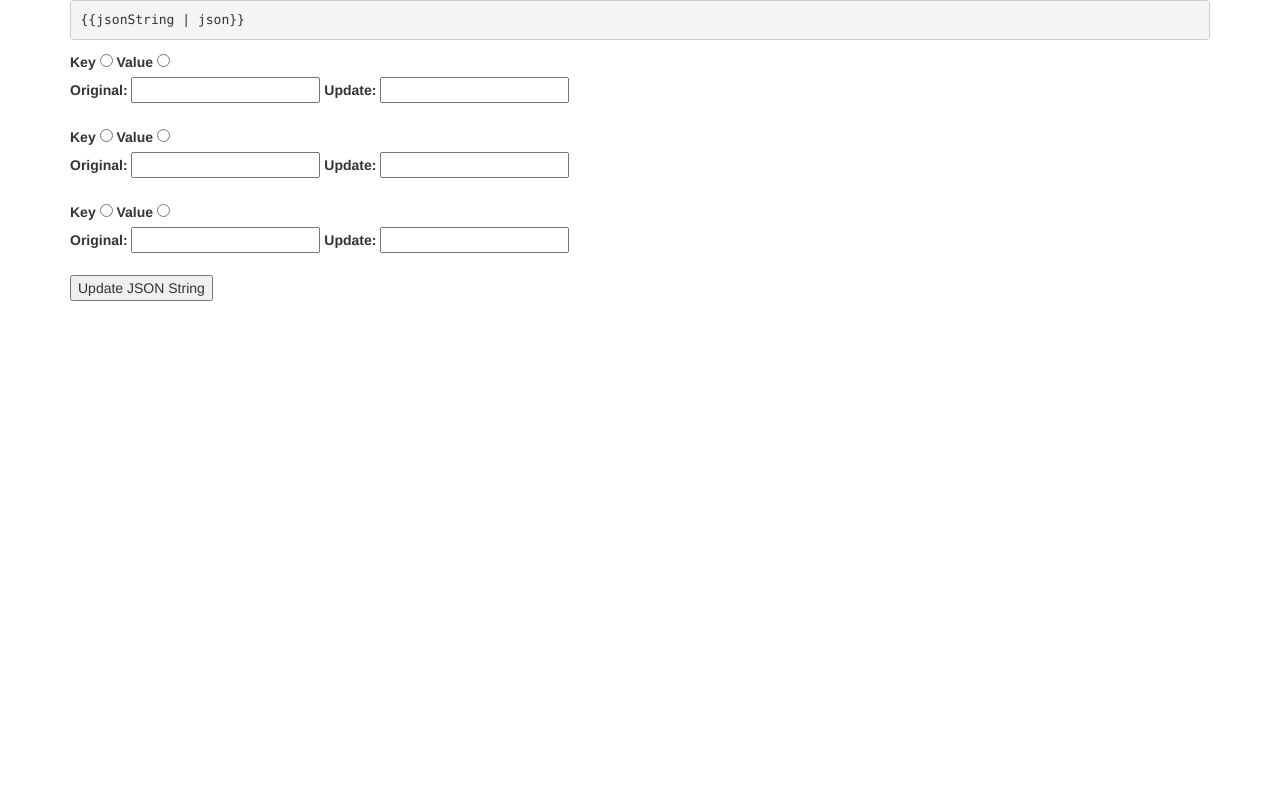
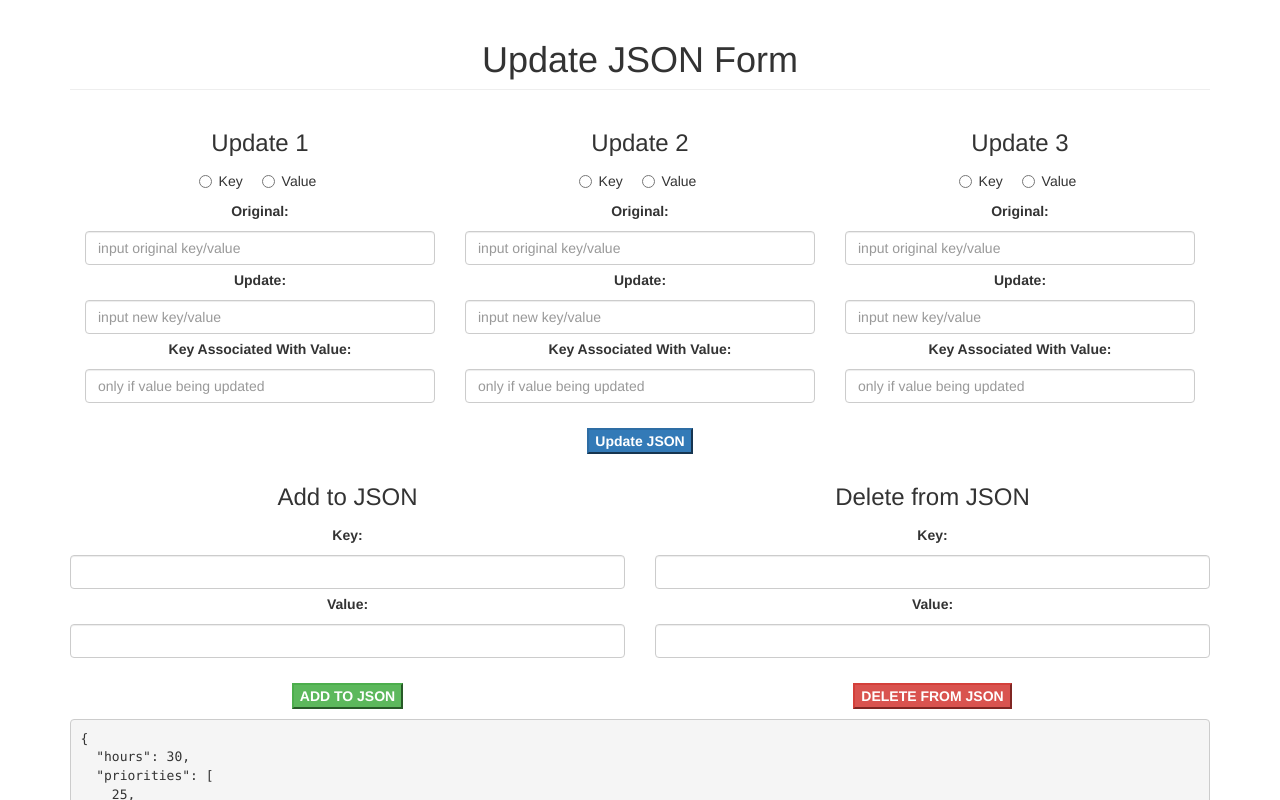
Before and after one commit to pdpatel2/json-editor, a website: page index.html in a window 1280 px wide. Shown: the top 800 px of the page. Drawn offline with nearby package versions, Linux system fonts and the light colour scheme.

Commit message:
adds and deletes from primary layer of json

```diff
--- a/index.html
+++ b/index.html
@@ -12,47 +12,110 @@
 
   <body ng-app="app" ng-controller="angular">
     <div class="container">
+      <h1 class="center page-header animate">Update JSON Form</h1>
+<!--       <form name="UpdateJsonForm" novalidate ng-submit="fieldsToEdit([[original, update, field, id],[original2, update2, field2, id2],[original3, update3, field3, id3]])"> -->
 
-      <pre>{{jsonString | json}}</pre>
+      <form name="UpdateJsonForm" novalidate ng-submit="fieldsToEdit([update1, update2, update3])">
 
-<!--       <div ng-repeat="(key, value) in jsonString">
-      Key: {{key}}
-      Value: {{value}}
-      </div> -->
+        <div row>
+          <div class="col-md-4">
+            <h3 class="center">Update 1</h3>
+            <div class="form-group center">
+              <label class="radio-inline"><input type="radio" ng-model="update1.field" value="key">Key</label>
+              <label class="radio-inline"><input type="radio" ng-model="update1.field" value="value">Value</label><br>
 
-      <label for="field">Key</label>
-      <input type="radio" ng-model="field" value="key">
-      <label for="field">Value</label>
-      <input type="radio" ng-model="field" value="value"><br>
+              <label for="original">Original:</label>
+              <input type="text" class="form-control" placeholder="input original key/value" ng-model="update1.original">
 
-      <label for="original">Original:</label>
-      <input type="text" ng-model="original">
-      <label for="update">Update:</label>
-      <input type="text" ng-model="update"><br><br>
+              <label for="update">Update:</label>
+              <input type="text" class="form-control" placeholder="input new key/value" ng-model="update1.new">
 
-      <label for="field">Key</label>
-      <input type="radio" ng-model="field2" value="key">
-      <label for="field">Value</label>
-      <input type="radio" ng-model="field2" value="value"><br>
+              <label for="key">Key Associated With Value:</label>
+              <input type="text" class="form-control" placeholder="only if value being updated" ng-model="update1.id">
+            </div>
+          </div>
 
-      <label for="original2">Original:</label>
-      <input type="text" ng-model="original2">
-      <label for="update2">Update:</label>
-      <input type="text" ng-model="update2"><br><br>
+          <div class="col-md-4">
+            <h3 class="center">Update 2</h3>
+            <div class="form-group center">
+              <label class="radio-inline"><input type="radio" ng-model="update2.field" value="key">Key</label>
+              <label class="radio-inline"><input type="radio" ng-model="update2.field" value="value">Value</label><br>
 
-      <label for="field">Key</label>
-      <input type="radio" ng-model="field3" value="key">
-      <label for="field">Value</label>
-      <input type="radio" ng-model="field3" value="value"><br>
+              <label for="original">Original:</label>
+              <input type="text" class="form-control" placeholder="input original key/value" ng-model="update2.original">
 
-      <label for="original3">Original:</label>
-      <input type="text" ng-model="original3">
-      <label for="update3">Update:</label>
-      <input type="text" ng-model="update3"><br><br>
+              <label for="update">Update:</label>
+              <input type="text" class="form-control" placeholder="input new key/value" ng-model="update2.new">
 
-      <button ng-click="fieldsToEdit([[original, update, field],[original2, update2, field2],[original3, update3, field3]])">Update JSON String</button>
+              <label for="key">Key Associated With Value:</label>
+              <input type="text" class="form-control" placeholder="only if value being updated" ng-model="update2.id">
+            </div>
+          </div>
 
-    </div>
+          <div class="col-md-4">
+            <h3 class="center">Update 3</h3>
+            <div class="form-group center">
+              <label class="radio-inline"><input type="radio" ng-model="update3.field" value="key">Key</label>
+              <label class="radio-inline"><input type="radio" ng-model="update3.field" value="value">Value</label><br>
+
+              <label for="original">Original:</label>
+              <input type="text" class="form-control" placeholder="input original key/value" ng-model="update3.original">
+
+              <label for="update">Update:</label>
+              <input type="text" class="form-control" placeholder="input new key/value" ng-model="update3.new">
+
+              <label for="key">Key Associated With Value:</label>
+              <input type="text" class="form-control" placeholder="only if value being updated" ng-model="update3.id">
+            </div>
+          </div>
+        </div>
+
+        <div class="row center">
+          <button type="submit" class="button btn-primary"><strong>Update JSON</strong></button>
+        </div>
+
+      </form>
+
+      <div class="row">
+
+        <div class="col-md-6">
+          <form name="AddToJson" novalidate ng-submit="add(aobj)">
+            <h3 class="center">Add to JSON</h3>
+            <div class="form-group center">
+              <label for="akey">Key:</label>
+              <input type="text" class="form-control" ng-model="aobj.key">
+              <label for="avalue">Value:</label>
+              <input type="text" class="form-control" ng-model="aobj.value">
+            </div>
+            <div class="row center">
+              <button type="submit" class="button btn-success"><strong>ADD TO JSON</strong></button>
+            </div>
+          </form>
+        </div>
+
+        <div class="col-md-6">
+          <form name="DeleteFromJson" novalidate ng-submit="delete(dobj)">
+            <h3 class="center">Delete from JSON</h3>
+            <div class="form-group center">
+              <label for="dkey">Key:</label>
+              <input type="text" class="form-control" ng-model="dobj.key">
+              <label for="dvalue">Value:</label>
+              <input type="text" class="form-control" ng-model="dobj.value">
+            </div>
+            <div class="row center">
+              <button type="submit" class="button btn-danger"><strong>DELETE FROM JSON</strong></button>
+            </div>
+          </form>
+        </div>
+
+      </div>
+
+
+      <div class=row>
+        <div class="col-md-12">
+          <pre>{{jsonString | json}}</pre>
+        </div>
+      </div>
 
   </body>
 
--- a/js/index.js
+++ b/js/index.js
@@ -1,10 +1,6 @@
 var app = angular.module("app", [])
 
 app.controller("angular", function($scope) {
-	// $scope.jsonString = {
-	// 	"name": "Priti",
-	// 	"location": "NYC"
-	// }
 
 	$scope.jsonString = {
 	    "hours": 30,
@@ -54,45 +50,69 @@ app.controller("angular", function($scope) {
 	    ]
 	}
 
-	function checkForUpdate(obj, original, update) {
+	$scope.fieldsToEdit = function(arr) {
+		console.log(arr)
+		arr.forEach(function(elem) {
+			if(elem) {
+				checkForUpdate($scope.jsonString, elem.original, elem.new, elem.field, elem.id)
+			}
+		})
+	}
+
+	$scope.add = function(obj) {
+		console.log(obj)
+		$scope.jsonString[obj.key] = obj.value
+	}
+
+	$scope.delete = function(obj) {
+		console.log(obj)
+		for (var key in $scope.jsonString) {
+			if(key === obj.key) {
+				console.log('here')
+				delete $scope.jsonString[key]
+				break;
+			}
+			// else if(Array.isArray($scope.jsonString[key])) {
+			// 	$scope.jsonString[key].forEach(function(elem) {
+			// 		console.log(elem)
+			// 		if(typeof elem === 'object') $scope.delete(elem)
+			// 	})
+			// }
+			// else if (typeof $scope.jsonString[key] === 'object') {
+			// 	$scope.delete($scope.jsonString[key])
+			// }
+			// else {
+			// 	return
+			// }
+		}
+	}
+
+	function checkForUpdate(obj, original, update, field, id) {
 		for (var key in obj) {
-			if(key === original) {
-				performUpdate(obj, update, key)
+			if(field === 'key' && key === original) {
+				performKeyUpdate(obj, update, key)
+			}
+			else if(field === 'value' && obj[key].toString() === original && key === id) {
+				performValueUpdate(obj, update, key)
 			}
 			else if (Array.isArray(obj[key])) {
 				obj[key].forEach(function(elem) {
-					if(typeof elem === 'object') checkForUpdate(elem, original, update)
+					if(typeof elem === 'object') checkForUpdate(elem, original, update, field, id)
 				})
 			}
 			else if (typeof obj[key] === 'object') {
-				checkForUpdate(obj[key], original, update)
+				checkForUpdate(obj[key], original, update, field, id)
 			}
 		}
 	}
 
-	function performUpdate(obj, update, key) {
+	function performKeyUpdate(obj, update, key) {
 		obj[update] = obj[key]
 		delete obj[key]
 	}
 
-	function editJson = function(original, update, field) {
-		if (field === "key") {
-			checkForUpdate($scope.jsonString, original, update)
-		}
-		else {
-			for (var key in $scope.jsonString) {
-				if ($scope.jsonString[key] === original) {
-					$scope.jsonString[key] = update
-				}
-			}
-		}
+	function performValueUpdate(obj, update, key) {
+		obj[key] = update
 	}
 
-	$scope.fieldsToEdit = function(arr) {
-		arr.forEach(function(elem) {
-			if(elem[0] && elem[1]) {
-				editJson(elem[0], elem[1], elem[2])
-			}
-		})
-	}
 })
--- a/style.css
+++ b/style.css
@@ -0,0 +1,11 @@
+label {
+	padding: 5px;
+}
+
+.center{
+  text-align: center;
+}
+
+button {
+	margin: 10px;
+}
```
